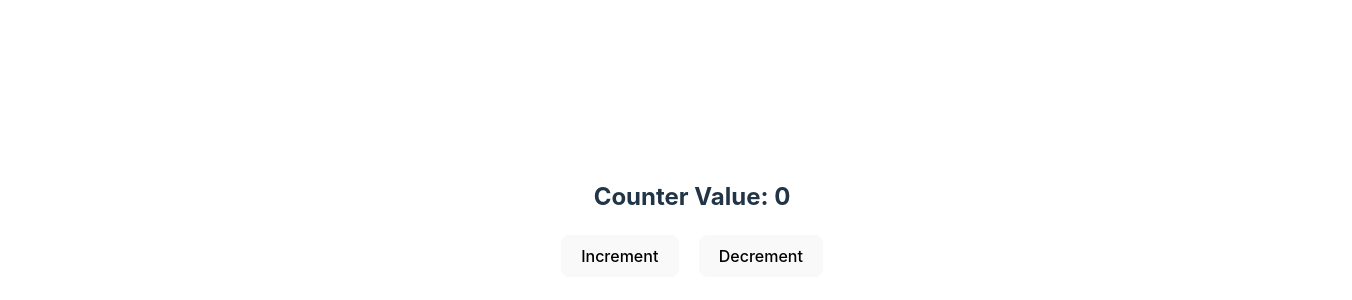
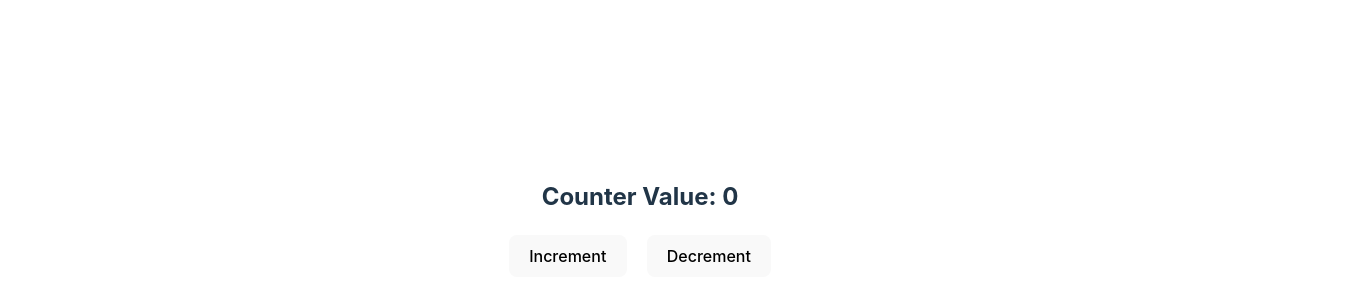
Before and after one commit to KateSkoryna/redux-practice, a React (Vite) app: page / in a window 1280 px wide. Shown: the part 182-482 px from the top of the page, 1352 px wide, since content can reach past the window. Built offline with nearby package versions, Linux system fonts and the light colour scheme.

Commit message:
Delete width in index css

```diff
--- a/src/components/Counter/Counter.jsx
+++ b/src/components/Counter/Counter.jsx
@@ -1,5 +1,5 @@
 import { useDispatch, useSelector } from "react-redux";
-import { increment, decrement } from "../../redux/actions/counterAction";
+import { increment, decrement } from "../../redux/actions/CounterAction";
 
 const Counter = () => {
     const counter = useSelector((state) => state.counter);
--- a/src/index.css
+++ b/src/index.css
@@ -76,6 +76,5 @@ button:focus-visible {
 
 
 .container {
-  width: 100vw;
   padding: 20px;
 }
--- a/src/redux/reducers/counterReducer.js
+++ b/src/redux/reducers/counterReducer.js
@@ -1,5 +1,5 @@
 import { createReducer } from "@reduxjs/toolkit";
-import { increment, decrement } from "../actions/counterAction";
+import { increment, decrement } from "../actions/CounterAction";
 
 const initialState = 0;
 const counterReducer = createReducer(initialState, (builder) => {
```
